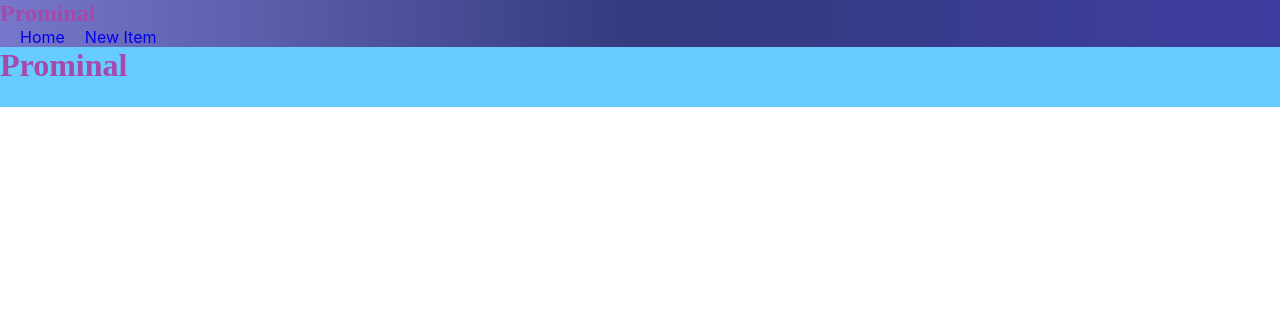
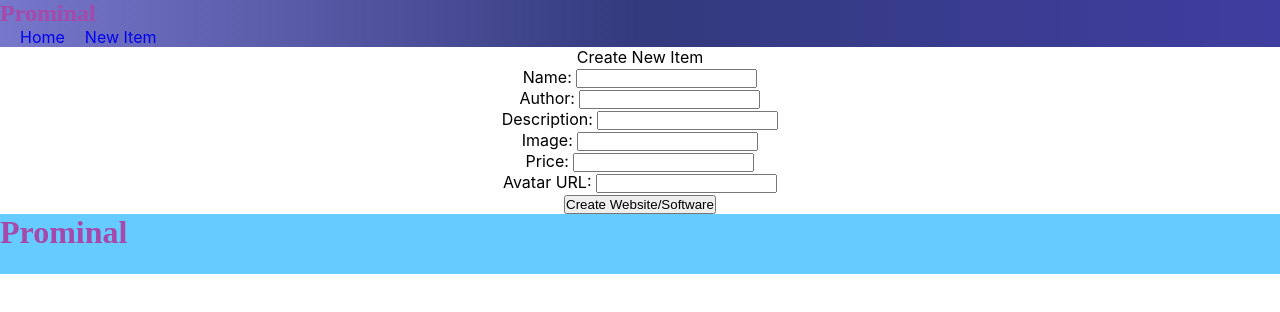
Before and after one commit to CameronIzadi/Prominal, a React (Create React App) app in the folder prominal/: page /new/new-item in a window 1280 px wide. Shown: the top 312 px of the page. Built offline with nearby package versions, Linux system fonts and the light colour scheme; no server answers; a web font is replaced by a local one.

Commit message:
Revision

```diff
--- a/prominal/src/App.js
+++ b/prominal/src/App.js
@@ -28,7 +28,7 @@ function App() {
         <ProminalDetail />
       </Route>
 
-      <Route exact path="/new-item">
+      <Route exact path="/new/new-item">
         <NewItem />
       </Route>
 
--- a/prominal/src/components/Navbar.jsx
+++ b/prominal/src/components/Navbar.jsx
@@ -11,7 +11,7 @@ function Navbar() {
     <div className="clicks">
         <Link className="home" to="/">Home </Link>
 
-        <Link to="/new-item"> New Item</Link>
+        <Link to="/new/new-item"> New Item</Link>
       </div>
       </ul>
     </nav>
--- a/prominal/src/components/NewItem.jsx
+++ b/prominal/src/components/NewItem.jsx
@@ -44,7 +44,7 @@ export default function NewItem() {
       Create New Item
       <form onSubmit={handleSubmit}>
 
-        <label>name</label>
+        <label>Name: </label>
         <input
           type="text"
           value={name}
@@ -52,7 +52,7 @@ export default function NewItem() {
         />
         <br />
 
-        <label>author</label>
+        <label>Author: </label>
         <input
           type="text"
           value={author}
@@ -60,7 +60,7 @@ export default function NewItem() {
         />
         <br />
 
-        <label>description</label>
+        <label>Description: </label>
         <input
           type="text"
           value={description}
@@ -68,7 +68,7 @@ export default function NewItem() {
         />
         <br />
 
-        <label>image</label>
+        <label>Image: </label>
         <input
           type="text"
           value={image}
@@ -76,7 +76,7 @@ export default function NewItem() {
         />
         <br />
 
-        <label>price</label>
+        <label>Price: </label>
         <input
           type="number"
           value={price}
@@ -84,7 +84,7 @@ export default function NewItem() {
         />
         <br />
 
-        <label>avatar</label>
+        <label>Avatar URL: </label>
         <input
           type="text"
           value={avatar_url}
--- a/prominal/src/components/ProminalDetail.jsx
+++ b/prominal/src/components/ProminalDetail.jsx
@@ -37,20 +37,20 @@ export default function ProminalDetail() {
 
   return <div className="bodyContainer">
     <h2 className="name">{everything.fields?.name}</h2>
-    <div class="parent">
-    <div class="div1">
+    <div className="parent">
+    <div className="div1">
         <img className="image1" src={everything.fields?.image} alt={everything.fields?.name} />
       </div>
-      <div class="div2">
+      <div className="div2">
       <img   className="image2" src={everything.fields?.image_2} alt={everything.fields?.name} />
       </div>
-      <div class="div3">
+      <div className="div3">
         <img   className="image3" src={everything.fields?.image_3} alt={everything.fields?.name} />
       </div>
-      <div class="div4">
+      <div className="div4">
         <img  className="image4" src={everything.fields?.image_4} alt={everything.fields?.name} />
       </div>
-      <div class="div5">
+      <div className="div5">
       <img  className="image5" src={everything.fields?.image_5} alt={everything.fields?.name} />
       </div>
     </div>
```
